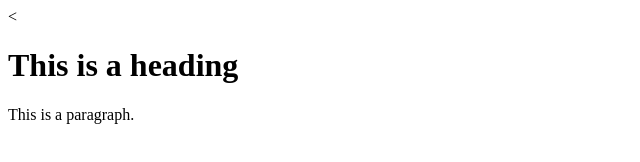
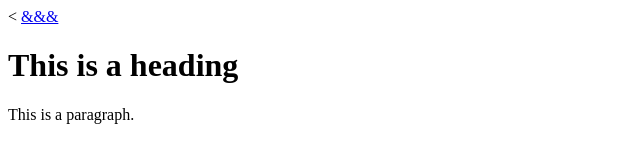
Before and after one commit to Estif4/E, a plain HTML site: page index.html in a window 1280 px wide. Shown: the full height of the page, 0-640 px from the left. Drawn offline with Linux system fonts and the light colour scheme.

Commit message:
Update index.html

```diff
--- a/index.html
+++ b/index.html
@@ -4,7 +4,7 @@
   <link rel="stylesheet" href="new.css">
 </head>
 <body>
-
+<a href="new.css"> &&&</a>
 <h1>This is a heading</h1>
 <p>This is a paragraph.</p>
 
```
